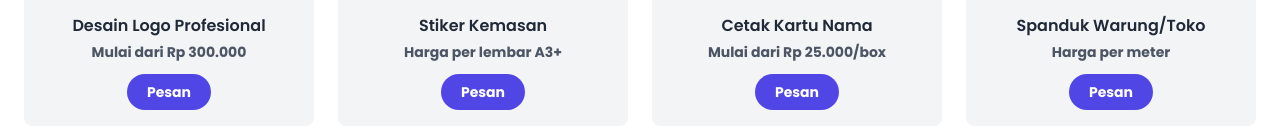
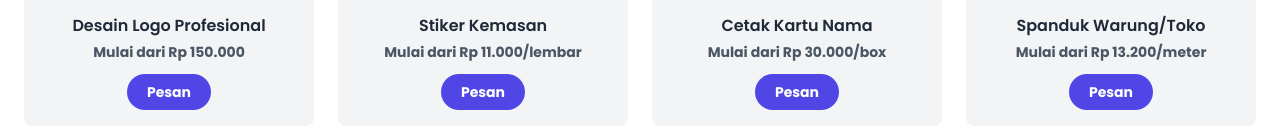
Before and after one commit to cerahiusaha/cerahiusaha.github.io, a plain HTML site: page index.html in a window 1280 px wide. Shown: the part 2591-2723 px from the top of the page. Drawn offline with nearby package versions, Linux system fonts and the light colour scheme.

Commit message:
Add files via upload

```diff
--- a/index.html
+++ b/index.html
@@ -245,7 +245,7 @@
                         </div>
                         <div class="p-4">
                             <h3 class="font-semibold text-gray-800">Desain Logo Profesional</h3>
-                            <p class="text-gray-600 text-sm font-bold mt-1">Mulai dari Rp 300.000</p>
+                            <p class="text-gray-600 text-sm font-bold mt-1">Mulai dari Rp 150.000</p>
                             <button onclick="pesanProduk('Desain Logo')" class="mt-3 bg-indigo-600 text-white px-5 py-2 rounded-full font-bold text-sm transition-opacity">Pesan</button>
                         </div>
                     </div>
@@ -256,7 +256,7 @@
                         </div>
                         <div class="p-4">
                             <h3 class="font-semibold text-gray-800">Stiker Kemasan</h3>
-                            <p class="text-gray-600 text-sm font-bold mt-1">Harga per lembar A3+</p>
+                            <p class="text-gray-600 text-sm font-bold mt-1">Mulai dari Rp 11.000/lembar</p>
                              <button onclick="pesanProduk('Stiker Kemasan')" class="mt-3 bg-indigo-600 text-white px-5 py-2 rounded-full font-bold text-sm transition-opacity">Pesan</button>
                         </div>
                     </div>
@@ -266,7 +266,7 @@
                         </div>
                         <div class="p-4">
                             <h3 class="font-semibold text-gray-800">Cetak Kartu Nama</h3>
-                            <p class="text-gray-600 text-sm font-bold mt-1">Mulai dari Rp 25.000/box</p>
+                            <p class="text-gray-600 text-sm font-bold mt-1">Mulai dari Rp 30.000/box</p>
                              <button onclick="pesanProduk('Kartu Nama')" class="mt-3 bg-indigo-600 text-white px-5 py-2 rounded-full font-bold text-sm transition-opacity">Pesan</button>
                         </div>
                     </div>
@@ -276,7 +276,7 @@
                         </div>
                         <div class="p-4">
                             <h3 class="font-semibold text-gray-800">Spanduk Warung/Toko</h3>
-                            <p class="text-gray-600 text-sm font-bold mt-1">Harga per meter</p>
+                            <p class="text-gray-600 text-sm font-bold mt-1">Mulai dari Rp 13.200/meter</p>
                              <button onclick="pesanProduk('Spanduk Warung')" class="mt-3 bg-indigo-600 text-white px-5 py-2 rounded-full font-bold text-sm transition-opacity">Pesan</button>
                         </div>
                     </div>
```
